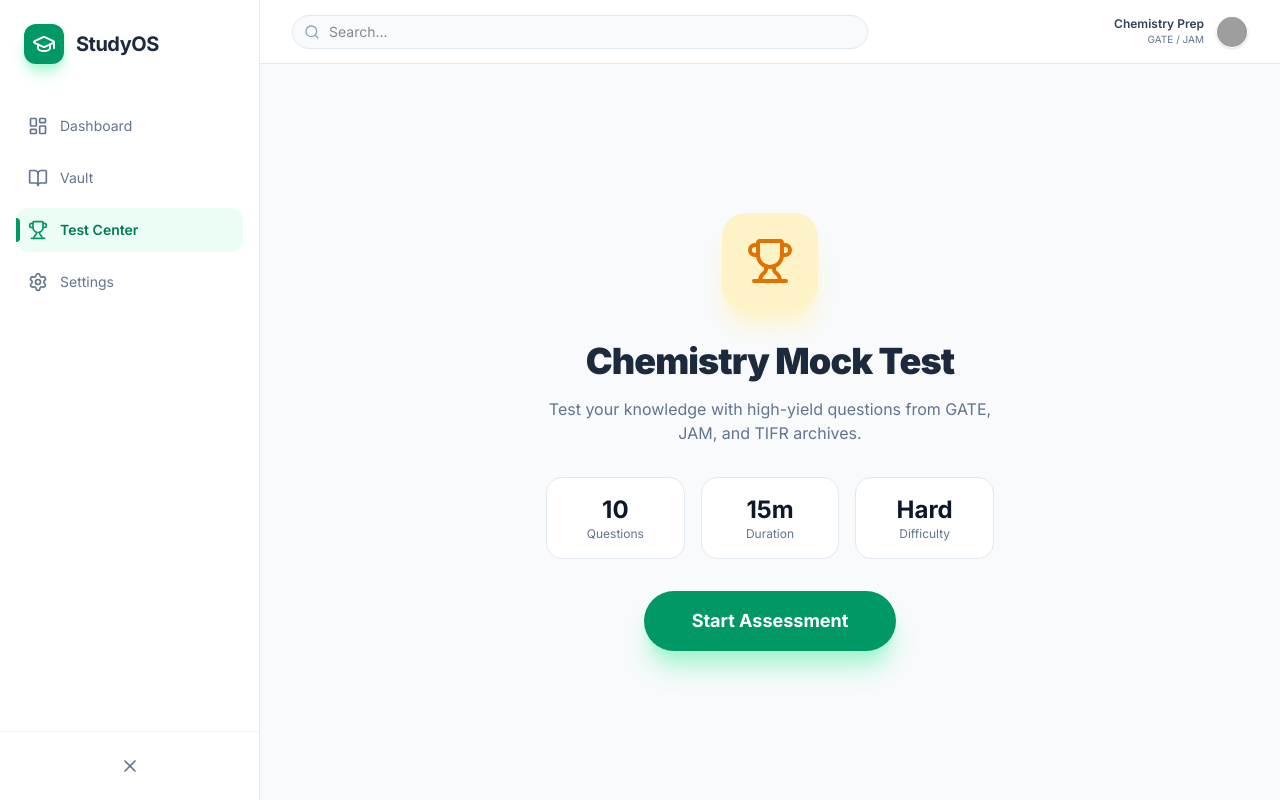
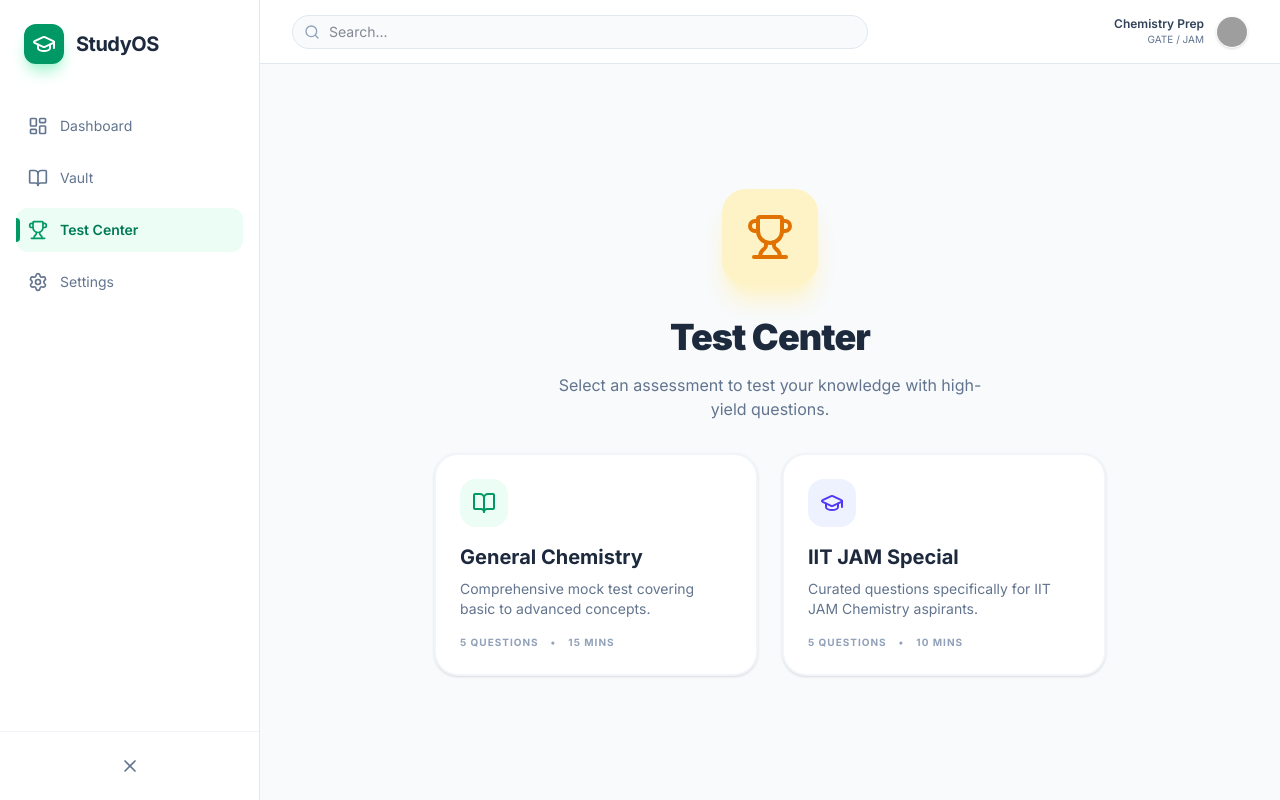
Before and after one commit to via-decide/compitative-exams-B.Sc., a React (Vite) app: page / in a window 1280 px wide. Both pictures are taken after a click on the button "Test Center". Built offline with nearby package versions, Linux system fonts and the light colour scheme; grey boxes are pictures that could not be loaded.

Commit message:
feat: Add IIT JAM quiz and integrate into test center
Introduces a new quiz set for IIT JAM exams and refactors the quiz component to dynamically load different quiz sets. This enables users to select and take specific quizzes relevant to their target exams.

```diff
--- a/src/App.tsx
+++ b/src/App.tsx
@@ -33,7 +33,7 @@ import {
   Area
 } from 'recharts';
 import { cn } from './lib/utils';
-import { CHEMISTRY_RESOURCES, SAMPLE_QUIZ, type Resource, type QuizQuestion } from './constants';
+import { CHEMISTRY_RESOURCES, SAMPLE_QUIZ, IIT_JAM_QUIZ, type Resource, type QuizQuestion } from './constants';
 
 type Tab = 'dashboard' | 'vault' | 'test' | 'settings';
 
@@ -71,6 +71,7 @@ export default function App() {
 
   // Quiz State
   const [quizStarted, setQuizStarted] = useState(false);
+  const [activeQuiz, setActiveQuiz] = useState<QuizQuestion[]>(SAMPLE_QUIZ);
   const [currentQuestionIndex, setCurrentQuestionIndex] = useState(0);
   const [userAnswers, setUserAnswers] = useState<number[]>([]);
   const [quizFinished, setQuizFinished] = useState(false);
@@ -94,7 +95,7 @@ export default function App() {
   };
 
   const nextQuestion = () => {
-    if (currentQuestionIndex < SAMPLE_QUIZ.length - 1) {
+    if (currentQuestionIndex < activeQuiz.length - 1) {
       setCurrentQuestionIndex(currentQuestionIndex + 1);
     } else {
       setQuizFinished(true);
@@ -104,9 +105,9 @@ export default function App() {
   const calculateScore = () => {
     let correct = 0;
     userAnswers.forEach((ans, idx) => {
-      if (ans === SAMPLE_QUIZ[idx].correctAnswer) correct++;
+      if (ans === activeQuiz[idx].correctAnswer) correct++;
     });
-    return (correct / SAMPLE_QUIZ.length) * 100;
+    return (correct / activeQuiz.length) * 100;
   };
 
   return (
@@ -451,31 +452,45 @@ export default function App() {
                       <Trophy size={48} />
                     </div>
                     <div className="space-y-4">
-                      <h2 className="text-4xl font-black text-slate-800 tracking-tight">Chemistry Mock Test</h2>
+                      <h2 className="text-4xl font-black text-slate-800 tracking-tight">Test Center</h2>
                       <p className="text-slate-500 max-w-md mx-auto">
-                        Test your knowledge with high-yield questions from GATE, JAM, and TIFR archives.
+                        Select an assessment to test your knowledge with high-yield questions.
                       </p>
                     </div>
-                    <div className="grid grid-cols-3 gap-4 w-full max-w-md">
-                      <div className="bg-white p-4 rounded-2xl border border-slate-200">
-                        <p className="text-2xl font-bold">10</p>
-                        <p className="text-xs text-slate-500">Questions</p>
-                      </div>
-                      <div className="bg-white p-4 rounded-2xl border border-slate-200">
-                        <p className="text-2xl font-bold">15m</p>
-                        <p className="text-xs text-slate-500">Duration</p>
-                      </div>
-                      <div className="bg-white p-4 rounded-2xl border border-slate-200">
-                        <p className="text-2xl font-bold">Hard</p>
-                        <p className="text-xs text-slate-500">Difficulty</p>
-                      </div>
+
+                    <div className="grid grid-cols-1 md:grid-cols-2 gap-6 w-full max-w-2xl">
+                      <button
+                        onClick={() => { setActiveQuiz(SAMPLE_QUIZ); setQuizStarted(true); }}
+                        className="group bg-white p-6 rounded-3xl border-2 border-slate-100 hover:border-emerald-500 transition-all text-left shadow-sm hover:shadow-xl hover:-translate-y-1"
+                      >
+                        <div className="w-12 h-12 bg-emerald-50 text-emerald-600 rounded-2xl flex items-center justify-center mb-4 group-hover:scale-110 transition-transform">
+                          <BookOpen size={24} />
+                        </div>
+                        <h3 className="text-xl font-bold text-slate-800 mb-2">General Chemistry</h3>
+                        <p className="text-sm text-slate-500 mb-4">Comprehensive mock test covering basic to advanced concepts.</p>
+                        <div className="flex items-center gap-3 text-[10px] font-bold text-slate-400 uppercase tracking-widest">
+                          <span>{SAMPLE_QUIZ.length} Questions</span>
+                          <span>•</span>
+                          <span>15 Mins</span>
+                        </div>
+                      </button>
+
+                      <button
+                        onClick={() => { setActiveQuiz(IIT_JAM_QUIZ); setQuizStarted(true); }}
+                        className="group bg-white p-6 rounded-3xl border-2 border-slate-100 hover:border-indigo-500 transition-all text-left shadow-sm hover:shadow-xl hover:-translate-y-1"
+                      >
+                        <div className="w-12 h-12 bg-indigo-50 text-indigo-600 rounded-2xl flex items-center justify-center mb-4 group-hover:scale-110 transition-transform">
+                          <GraduationCap size={24} />
+                        </div>
+                        <h3 className="text-xl font-bold text-slate-800 mb-2">IIT JAM Special</h3>
+                        <p className="text-sm text-slate-500 mb-4">Curated questions specifically for IIT JAM Chemistry aspirants.</p>
+                        <div className="flex items-center gap-3 text-[10px] font-bold text-slate-400 uppercase tracking-widest">
+                          <span>{IIT_JAM_QUIZ.length} Questions</span>
+                          <span>•</span>
+                          <span>10 Mins</span>
+                        </div>
+                      </button>
                     </div>
-                    <button
-                      onClick={() => setQuizStarted(true)}
-                      className="px-12 py-4 bg-emerald-600 text-white rounded-full font-bold text-lg shadow-xl shadow-emerald-200 hover:bg-emerald-700 hover:-translate-y-1 transition-all active:scale-95"
-                    >
-                      Start Assessment
-                    </button>
                   </div>
                 ) : quizFinished ? (
                   <div className="flex-1 flex flex-col items-center justify-center text-center space-y-8">
@@ -493,10 +508,10 @@ export default function App() {
                     </div>
                     <div className="space-y-2">
                       <h2 className="text-3xl font-bold text-slate-800">Test Completed!</h2>
-                      <p className="text-slate-500">Great job! You've completed the Chemistry Mock Test.</p>
+                      <p className="text-slate-500">Great job! You've completed the assessment.</p>
                     </div>
                     <div className="w-full max-w-md space-y-4">
-                      {SAMPLE_QUIZ.map((q, idx) => (
+                      {activeQuiz.map((q, idx) => (
                         <div key={q.id} className="bg-white p-4 rounded-2xl border border-slate-200 text-left">
                           <div className="flex items-start gap-3">
                             {userAnswers[idx] === q.correctAnswer ? (
@@ -525,7 +540,7 @@ export default function App() {
                     <div className="absolute top-0 left-0 right-0 h-1 bg-slate-100">
                       <motion.div
                         initial={{ width: 0 }}
-                        animate={{ width: `${((currentQuestionIndex + 1) / SAMPLE_QUIZ.length) * 100}%` }}
+                        animate={{ width: `${((currentQuestionIndex + 1) / activeQuiz.length) * 100}%` }}
                         className="h-full bg-emerald-500 shadow-[0_0_8px_rgba(16,185,129,0.4)]"
                       />
                     </div>
@@ -540,13 +555,13 @@ export default function App() {
                         </button>
                         <div className="flex flex-col">
                           <span className="text-[10px] font-bold text-slate-400 uppercase tracking-widest leading-none mb-1">Assessment In Progress</span>
-                          <span className="font-black text-slate-800 text-lg">Question {currentQuestionIndex + 1} <span className="text-slate-300 font-medium">/ {SAMPLE_QUIZ.length}</span></span>
+                          <span className="font-black text-slate-800 text-lg">Question {currentQuestionIndex + 1} <span className="text-slate-300 font-medium">/ {activeQuiz.length}</span></span>
                         </div>
                       </div>
 
                       {/* Stepper dots */}
                       <div className="hidden sm:flex items-center gap-1.5">
-                        {SAMPLE_QUIZ.map((_, idx) => (
+                        {activeQuiz.map((_, idx) => (
                           <div
                             key={idx}
                             className={cn(
@@ -568,12 +583,12 @@ export default function App() {
                       <div className="space-y-4">
                         <span className="px-3 py-1 bg-slate-100 text-slate-600 rounded-full text-[10px] font-bold uppercase tracking-wider">Multiple Choice</span>
                         <h3 className="text-2xl font-bold text-slate-800 leading-snug">
-                          {SAMPLE_QUIZ[currentQuestionIndex].text}
+                          {activeQuiz[currentQuestionIndex].text}
                         </h3>
                       </div>
 
                       <div className="grid grid-cols-1 gap-4">
-                        {SAMPLE_QUIZ[currentQuestionIndex].options.map((option, idx) => (
+                        {activeQuiz[currentQuestionIndex].options.map((option, idx) => (
                           <button
                             key={idx}
                             onClick={() => handleAnswer(idx)}
@@ -609,7 +624,7 @@ export default function App() {
                         disabled={userAnswers[currentQuestionIndex] === undefined}
                         className="px-10 py-4 bg-slate-900 text-white rounded-full font-bold disabled:opacity-50 disabled:cursor-not-allowed hover:bg-black transition-all flex items-center gap-2"
                       >
-                        {currentQuestionIndex === SAMPLE_QUIZ.length - 1 ? 'Finish Test' : 'Next Question'}
+                        {currentQuestionIndex === activeQuiz.length - 1 ? 'Finish Test' : 'Next Question'}
                         <ChevronRight size={20} />
                       </button>
                     </div>
--- a/src/constants.ts
+++ b/src/constants.ts
@@ -208,3 +208,66 @@ export const SAMPLE_QUIZ: QuizQuestion[] = [
     explanation: 'For a linear molecule, there are 3 translational and 2 rotational degrees of freedom, leaving 3N - 5 vibrational modes.'
   }
 ];
+
+export const IIT_JAM_QUIZ: QuizQuestion[] = [
+  {
+    id: 'jam-1',
+    text: 'The correct order of acidity for the following phenols is:',
+    options: [
+      'p-Nitrophenol > o-Nitrophenol > m-Nitrophenol',
+      'o-Nitrophenol > p-Nitrophenol > m-Nitrophenol',
+      'p-Nitrophenol > m-Nitrophenol > o-Nitrophenol',
+      'm-Nitrophenol > p-Nitrophenol > o-Nitrophenol'
+    ],
+    correctAnswer: 0,
+    explanation: 'p-Nitrophenol is most acidic due to both -I and -R effects of the nitro group, while o-nitrophenol has intramolecular hydrogen bonding which slightly reduces its acidity.'
+  },
+  {
+    id: 'jam-2',
+    text: 'The major product formed in the reaction of 1-butene with HBr in the presence of peroxides is:',
+    options: [
+      '2-Bromobutane',
+      '1-Bromobutane',
+      '2,3-Dibromobutane',
+      '1,2-Dibromobutane'
+    ],
+    correctAnswer: 1,
+    explanation: 'In the presence of peroxides, HBr adds to alkenes via a free radical mechanism, following Anti-Markovnikov regioselectivity.'
+  },
+  {
+    id: 'jam-3',
+    text: 'The number of unpaired electrons in the complex [CoF6]3- is:',
+    options: [
+      '0',
+      '2',
+      '4',
+      '5'
+    ],
+    correctAnswer: 2,
+    explanation: 'Co3+ is d6. F- is a weak field ligand, so it forms a high-spin complex with 4 unpaired electrons.'
+  },
+  {
+    id: 'jam-4',
+    text: 'The unit of the rate constant for a second-order reaction is:',
+    options: [
+      's-1',
+      'L mol-1 s-1',
+      'mol L-1 s-1',
+      'L2 mol-2 s-1'
+    ],
+    correctAnswer: 1,
+    explanation: 'For a second-order reaction, rate = k[A]2. So k = rate/[A]2 = (mol L-1 s-1) / (mol L-1)2 = L mol-1 s-1.'
+  },
+  {
+    id: 'jam-5',
+    text: 'The hybridization of the central atom in XeF4 is:',
+    options: [
+      'sp3',
+      'sp3d',
+      'sp3d2',
+      'd2sp3'
+    ],
+    correctAnswer: 2,
+    explanation: 'Xe has 8 valence electrons. In XeF4, there are 4 bond pairs and 2 lone pairs, giving a steric number of 6, which corresponds to sp3d2 hybridization (square planar geometry).'
+  }
+];
```
